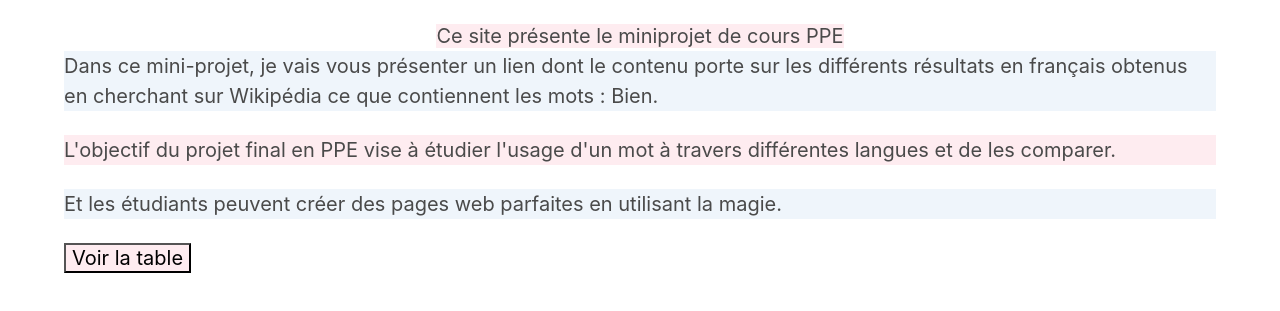
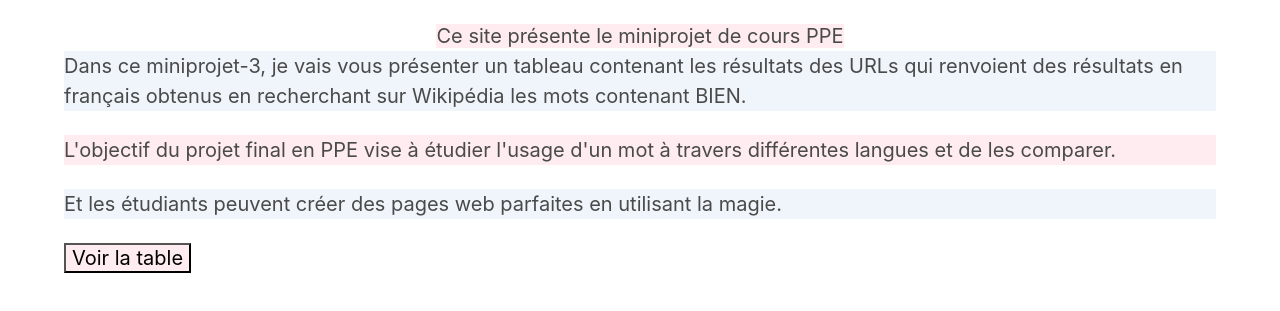
Before and after one commit to 2063mmz/tuto-page, a plain HTML site: page index.html in a window 1280 px wide. Shown: the part 309-620 px from the top of the page. Drawn offline with nearby package versions, Linux system fonts and the light colour scheme.

Commit message:
modifier un petit error

```diff
--- a/index.html
+++ b/index.html
@@ -26,7 +26,7 @@
 
             <section class="container">
                     <p class="content is-size-5 has-background-info-light">
-                            Dans ce mini-projet, je vais vous présenter un lien dont le contenu porte sur les différents résultats en français obtenus en cherchant sur Wikipédia ce que contiennent les mots : Bien.
+                            Dans ce miniprojet-3, je vais vous présenter un tableau contenant les résultats des URLs qui renvoient des résultats en français obtenus en recherchant sur Wikipédia les mots contenant BIEN.
                     </p>
                     <p class="content is-size-5 has-background-danger-light">
                             L'objectif du projet final en PPE vise à étudier l'usage d'un mot à travers différentes langues et de les comparer.
```
